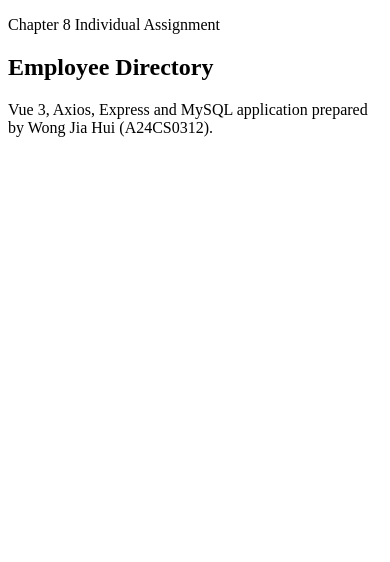
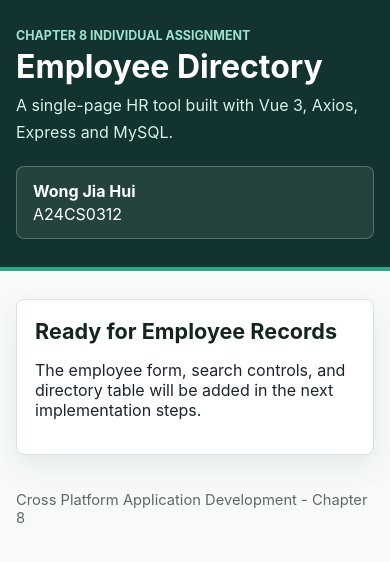
Before and after one commit to jiahui-1101/EmployeeDirectory-with-Vue-3-Axios-Express-and-MySQL, a Vue app: page / in a window 390 px wide. Shown: the top 562 px of the page. Built offline with nearby package versions, Linux system fonts and the light colour scheme.

Commit message:
Add responsive app styling

```diff
--- a/src/App.vue
+++ b/src/App.vue
@@ -6,14 +6,38 @@ const student = {
 </script>
 
 <template>
-  <main class="app-shell">
+  <div class="app-shell">
+    <header class="app-header">
+      <div class="header-inner">
         <section>
           <p class="eyebrow">Chapter 8 Individual Assignment</p>
           <h1>Employee Directory</h1>
-      <p>
-        Vue 3, Axios, Express and MySQL application prepared by
-        {{ student.name }} ({{ student.matric }}).
+          <p class="subtitle">
+            A single-page HR tool built with Vue 3, Axios, Express and MySQL.
           </p>
         </section>
+
+        <aside class="student-card" aria-label="Student information">
+          <strong>{{ student.name }}</strong>
+          <span>{{ student.matric }}</span>
+        </aside>
+      </div>
+    </header>
+
+    <main class="app-main">
+      <section class="panel">
+        <div class="panel-body">
+          <h2>Ready for Employee Records</h2>
+          <p>
+            The employee form, search controls, and directory table will be added in
+            the next implementation steps.
+          </p>
+        </div>
+      </section>
     </main>
+
+    <footer class="app-footer">
+      <p>Cross Platform Application Development - Chapter 8</p>
+    </footer>
+  </div>
 </template>
--- /dev/null
+++ b/src/assets/main.css
@@ -0,0 +1,188 @@
+:root {
+  color: #1b2430;
+  background: #f4f7f9;
+  font-family:
+    Inter, ui-sans-serif, system-ui, -apple-system, BlinkMacSystemFont, "Segoe UI",
+    sans-serif;
+  font-synthesis: none;
+  text-rendering: optimizeLegibility;
+}
+
+* {
+  box-sizing: border-box;
+}
+
+body {
+  margin: 0;
+  min-width: 320px;
+  min-height: 100vh;
+  background:
+    linear-gradient(180deg, #eef6f4 0, #f7faf9 260px),
+    #f7faf9;
+}
+
+button,
+input,
+select {
+  font: inherit;
+}
+
+button {
+  cursor: pointer;
+}
+
+button:disabled {
+  cursor: not-allowed;
+  opacity: 0.65;
+}
+
+.app-shell {
+  min-height: 100vh;
+}
+
+.app-header {
+  background: #12332f;
+  color: #ffffff;
+  border-bottom: 4px solid #2aa889;
+}
+
+.header-inner,
+.app-main,
+.app-footer {
+  width: min(1180px, calc(100% - 32px));
+  margin: 0 auto;
+}
+
+.header-inner {
+  display: flex;
+  justify-content: space-between;
+  gap: 24px;
+  padding: 28px 0;
+}
+
+.eyebrow {
+  margin: 0 0 8px;
+  color: #6a7a76;
+  font-size: 0.78rem;
+  font-weight: 700;
+  letter-spacing: 0;
+  text-transform: uppercase;
+}
+
+.app-header .eyebrow {
+  color: #9ce1cf;
+}
+
+h1,
+h2,
+h3,
+p {
+  margin-top: 0;
+}
+
+h1 {
+  margin-bottom: 8px;
+  font-size: clamp(2rem, 5vw, 3.75rem);
+  line-height: 1.03;
+  letter-spacing: 0;
+}
+
+h2 {
+  margin-bottom: 16px;
+  color: #142521;
+  font-size: 1.35rem;
+}
+
+h3 {
+  margin-bottom: 18px;
+  color: #142521;
+  font-size: 1.08rem;
+}
+
+.subtitle {
+  max-width: 740px;
+  margin-bottom: 0;
+  color: #d7f0ea;
+  line-height: 1.7;
+}
+
+.student-card {
+  align-self: flex-start;
+  min-width: 190px;
+  padding: 14px 16px;
+  border: 1px solid rgba(255, 255, 255, 0.24);
+  border-radius: 8px;
+  background: rgba(255, 255, 255, 0.08);
+}
+
+.student-card strong {
+  display: block;
+  margin-bottom: 3px;
+}
+
+.app-main {
+  display: grid;
+  gap: 22px;
+  padding: 28px 0 36px;
+}
+
+.panel {
+  border: 1px solid #d8e2df;
+  border-radius: 8px;
+  background: #ffffff;
+  box-shadow: 0 12px 30px rgba(18, 51, 47, 0.08);
+}
+
+.panel-body {
+  padding: 22px;
+}
+
+.state-loading,
+.state-error,
+.empty-state {
+  border-radius: 8px;
+  padding: 14px 16px;
+}
+
+.state-loading {
+  border: 1px solid #b8d8ef;
+  background: #eef7ff;
+  color: #16466c;
+}
+
+.state-error {
+  display: flex;
+  justify-content: space-between;
+  gap: 12px;
+  border: 1px solid #efb8b8;
+  background: #fff2f2;
+  color: #8f2020;
+}
+
+.btn-dismiss {
+  border: 0;
+  background: transparent;
+  color: inherit;
+  font-weight: 700;
+}
+
+.app-footer {
+  padding: 0 0 28px;
+  color: #5c6966;
+  font-size: 0.92rem;
+}
+
+@media (max-width: 820px) {
+  .header-inner {
+    display: block;
+  }
+
+  .student-card {
+    width: 100%;
+    margin-top: 20px;
+  }
+
+  .panel-body {
+    padding: 18px;
+  }
+}
--- a/src/main.js
+++ b/src/main.js
@@ -1,4 +1,5 @@
 import { createApp } from 'vue'
 import App from './App.vue'
+import './assets/main.css'
 
 createApp(App).mount('#app')
```
Lines whose indentation alone changed are shown as unchanged.
